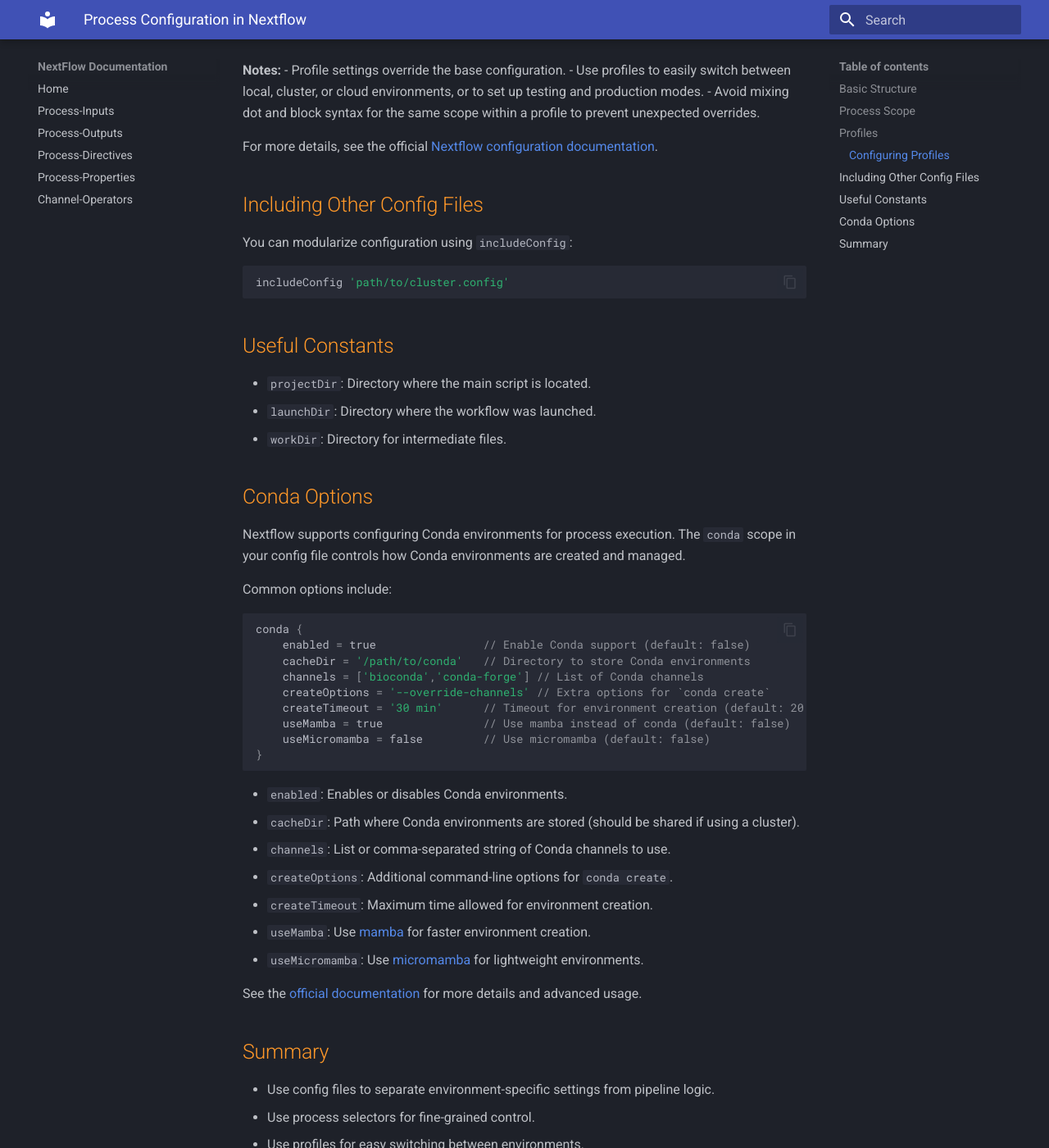
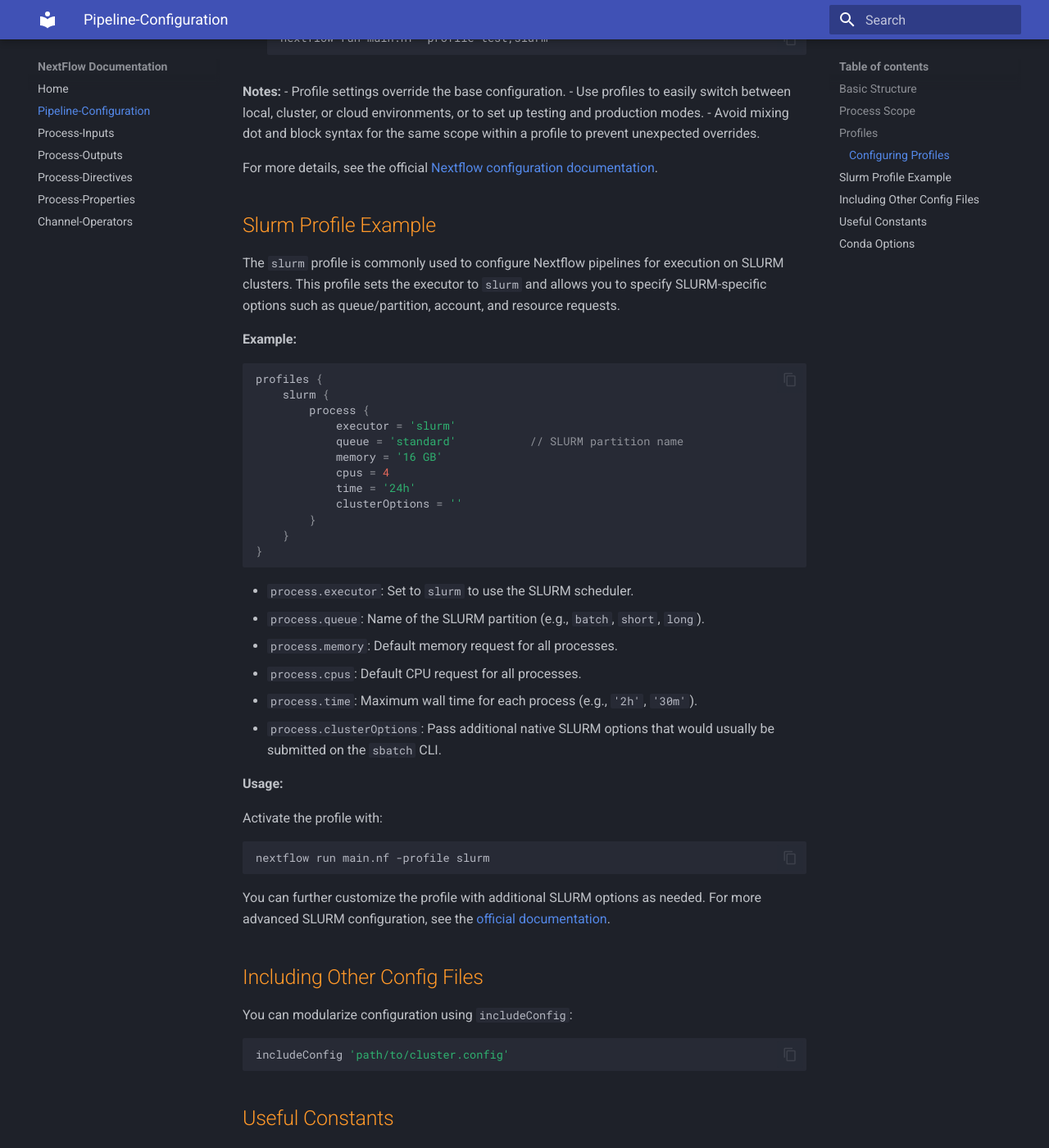
Before and after one commit to Shians/Nextflow-docs, an MkDocs documentation site: the page built from docs/PipelineConfiguration.md, in a window 1280 px wide and 1400 px high, scrolled down 2244 px. Shown: the whole window at 82% size. Built offline with MkDocs 1.6.1 and Material for MkDocs 9.7.7, drawn with Linux system fonts in a browser that asks for light colours; some of the changed text lies outside the part shown.

Commit message:
Added slurm docs

````diff
--- a/docs/PipelineConfiguration.md
+++ b/docs/PipelineConfiguration.md
@@ -1,6 +1,6 @@
 # Process Configuration in Nextflow
 
-A Nextflow configuration file (`nextflow.config`) allows you to control pipeline behavior and resource usage without modifying pipeline code. This is especially useful for adapting pipelines to different environments (local, cluster, cloud) or for tuning performance.
+A Nextflow configuration file (`nextflow.config`) allows you to control pipeline behavior and resource usage without modifying pipeline code. This is especially useful for adapting pipelines to different environments (local, cluster, cloud) or for tuning performance. For more details, see the official [Nextflow configuration documentation](https://www.nextflow.io/docs/latest/config.html).
 
 ## Basic Structure
 
@@ -102,6 +102,43 @@
 
 For more details, see the official [Nextflow configuration documentation](https://www.nextflow.io/docs/latest/config.html#config-profiles).
 
+## Slurm Profile Example
+
+The `slurm` profile is commonly used to configure Nextflow pipelines for execution on SLURM clusters. This profile sets the executor to `slurm` and allows you to specify SLURM-specific options such as queue/partition, account, and resource requests.
+
+**Example:**
+
+```groovy
+profiles {
+    slurm {
+        process {
+            executor = 'slurm'
+            queue = 'standard'           // SLURM partition name
+            memory = '16 GB'
+            cpus = 4
+            time = '24h'
+            clusterOptions = ''
+        }
+    }
+}
+```
+
+- `process.executor`: Set to `slurm` to use the SLURM scheduler.
+- `process.queue`: Name of the SLURM partition (e.g., `batch`, `short`, `long`).
+- `process.memory`: Default memory request for all processes.
+- `process.cpus`: Default CPU request for all processes.
+- `process.time`: Maximum wall time for each process (e.g., `'2h'`, `'30m'`).
+- `process.clusterOptions`: Pass additional native SLURM options that would usually be submitted on the `sbatch` CLI.
+
+**Usage:**
+
+Activate the profile with:
+```
+nextflow run main.nf -profile slurm
+```
+
+You can further customize the profile with additional SLURM options as needed. For more advanced SLURM configuration, see the [official documentation](https://www.nextflow.io/docs/latest/executor.html#slurm).
+
 ## Including Other Config Files
 
 You can modularize configuration using `includeConfig`:
@@ -143,11 +180,3 @@
 - `useMicromamba`: Use [micromamba](https://micromamba.readthedocs.io/) for lightweight environments.
 
 See the [official documentation](https://www.nextflow.io/docs/latest/conda.html) for more details and advanced usage.
-
-## Summary
-
-- Use config files to separate environment-specific settings from pipeline logic.
-- Use process selectors for fine-grained control.
-- Use profiles for easy switching between environments.
-
-For more details, see the official [Nextflow configuration documentation](https://www.nextflow.io/docs/latest/config.html).
--- a/mkdocs.yml
+++ b/mkdocs.yml
@@ -1,6 +1,7 @@
 site_name: NextFlow Documentation
 nav:
   - Home: index.md
+  - Pipeline-Configuration: PipelineConfiguration.md
   - Process-Inputs: Inputs.md
   - Process-Outputs: Outputs.md
   - Process-Directives: Directives.md
````
Also changed, not shown: docs/Directives.md (+5 -4 lines), docs/index.md (+3 -0 lines), site/404.html, site/Directives/index.html, site/Inputs/index.html, site/Operators/index.html, site/Outputs/index.html, site/PipelineConfiguration/index.html, site/ProccessProperties/index.html, site/index.html, site/search/search_index.json.
